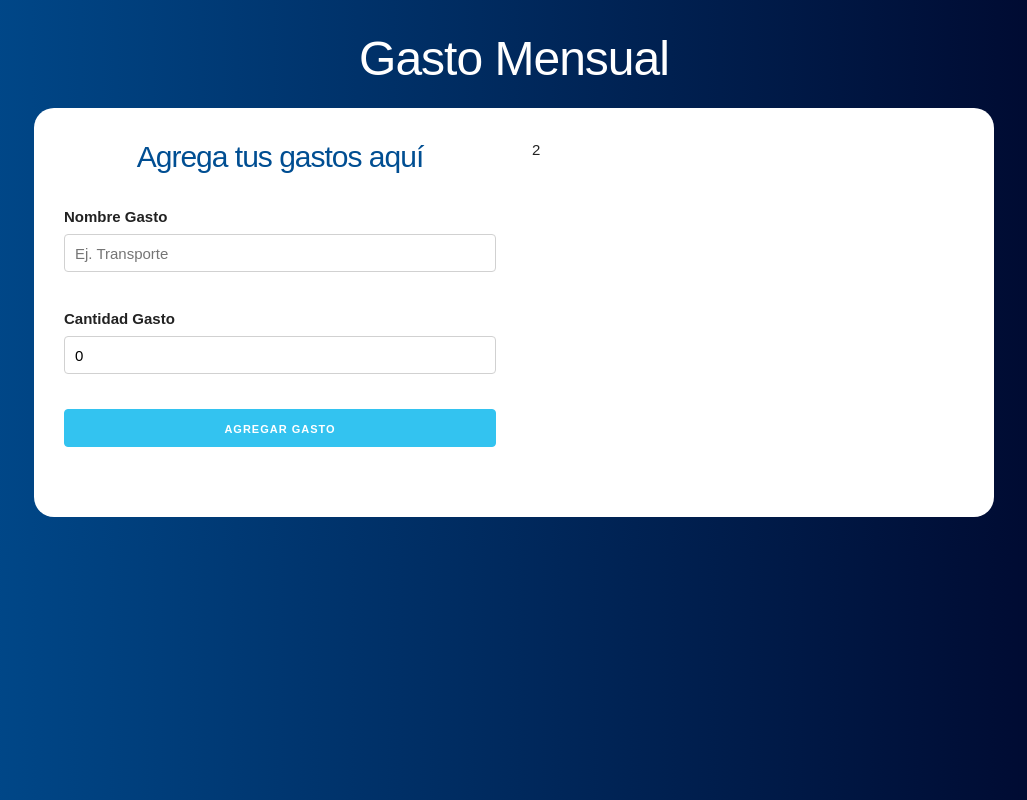
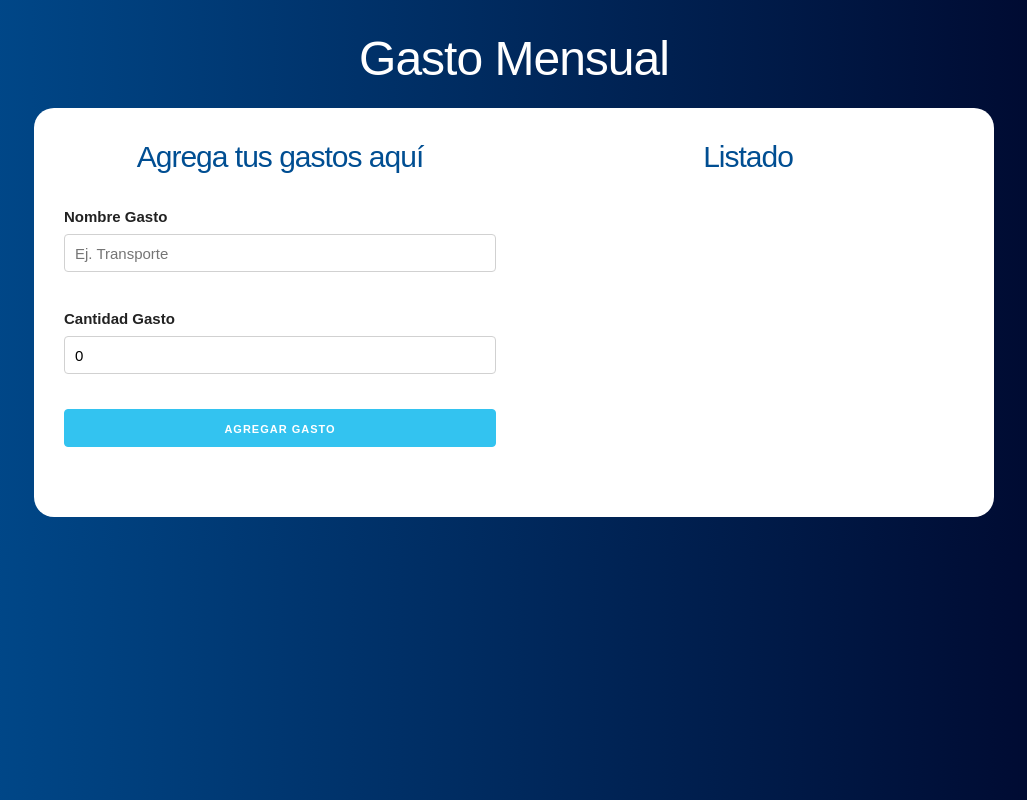
Before and after one commit to jr-Adolfo/control-de-presupuesto, a React (Create React App) app: page / in a window 1280 px wide. Both pictures are taken after typing "5" into the empty fields and a click on the input "Definir presupuesto". Shown: the whole page, without its empty margins (126-1153 px from the left). Built offline with nearby package versions, Linux system fonts and the light colour scheme.

Commit message:
creacion del componente listado

```diff
--- a/src/App.js
+++ b/src/App.js
@@ -1,6 +1,7 @@
 import React, { useState } from "react";
 import { Pregunta } from "./components/Pregunta";
 import Formulario from "./components/Formulario";
+import Listado from "./components/Listado";
 
 function App() {
   const [presupuesto, guardarPresupuesto] = useState(0);
@@ -29,7 +30,9 @@ function App() {
               <div className="one-half column">
                 <Formulario agregandoNuevoGasto={agregandoNuevoGasto} />
               </div>
-              <div className="one-half column">2 </div>
+              <div className="one-half column">
+                <Listado />
+              </div>
             </div>
           )}
         </div>
--- /dev/null
+++ b/src/components/Listado.js
@@ -0,0 +1,9 @@
+import React from 'react';
+
+const Listado = () => (
+    <div className="gastos-realizados">
+        <h2>Listado</h2>
+    </div>
+);
+
+export default Listado;
```
